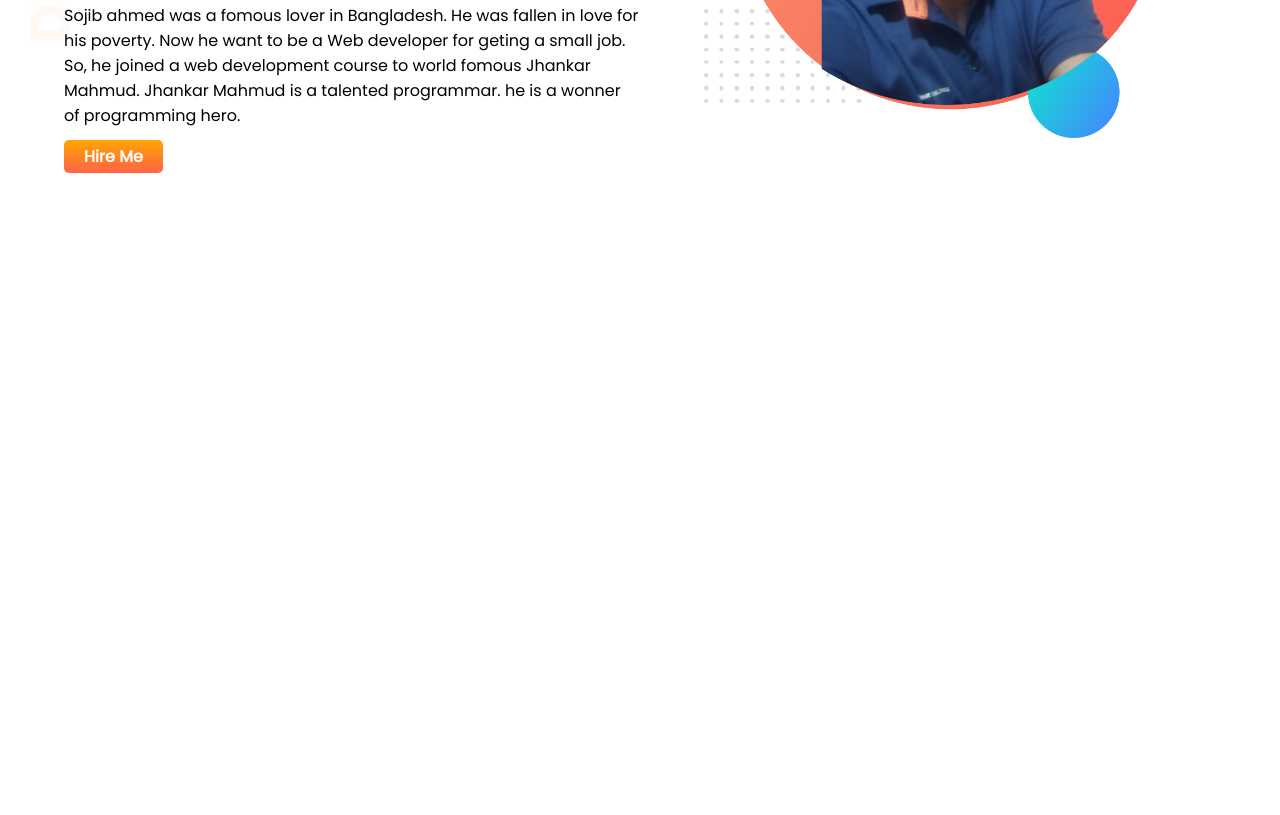
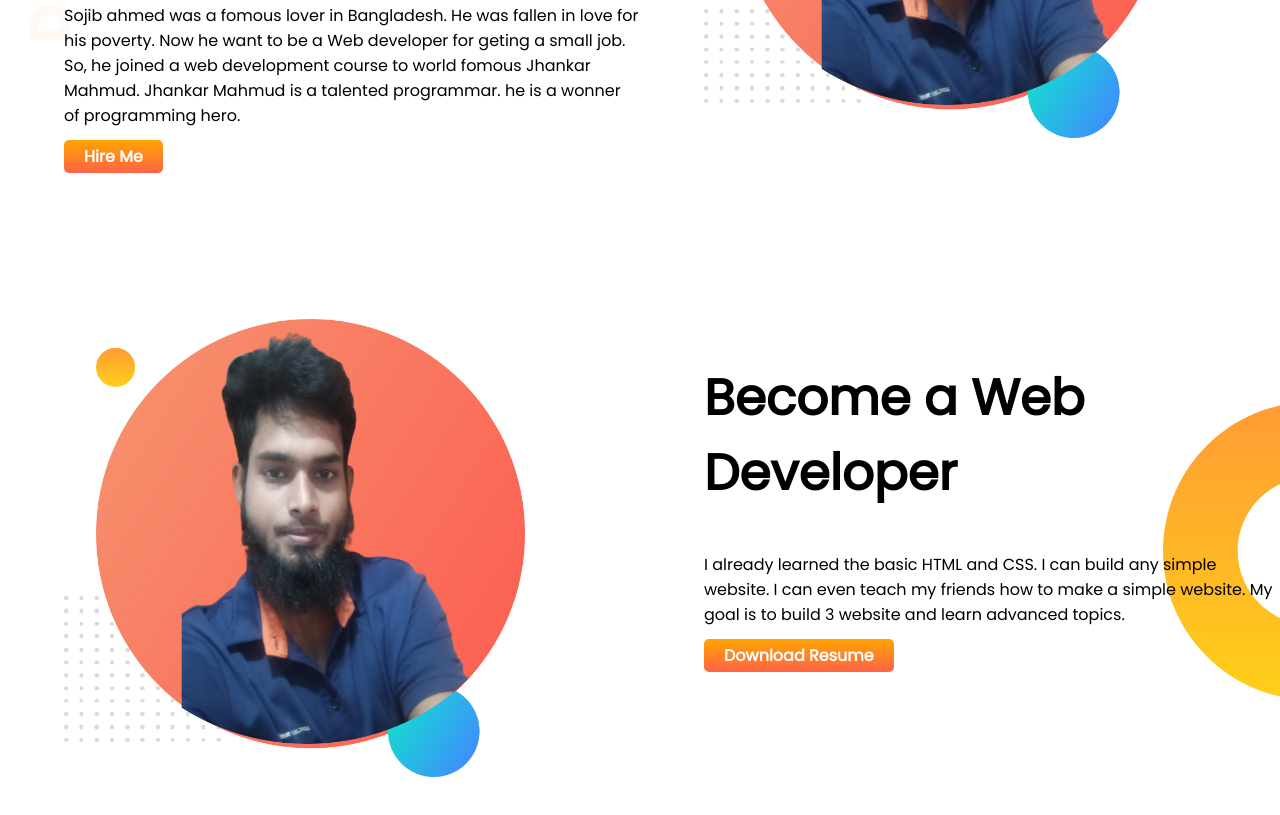
Before and after one commit to Sojibislam2/developer-portfolio, a plain HTML site: page index.html in a window 1280 px wide. Shown: the part 319-1134 px from the top of the page. Before the commit the page ends 800 px from the top, so only its background shows below. Drawn offline with Linux system fonts and the light colour scheme.

Commit message:
added another section

```diff
--- a/index.html
+++ b/index.html
@@ -28,6 +28,19 @@
             <img src="images/my-bg.png" alt="loading">
         </div>
     </section>
+    <section class="big-dream">
+        <div class="half-width">
+            <img src="images/my-bg.png" alt="">
+        </div>
+        <div class="half-width">
+            <h1>Become a Web Developer</h1>
+            <p>I already learned the basic HTML and CSS. I can build any simple website. I can even teach my friends how
+                to make a simple website. My goal is to build 3 website and learn advanced topics.</p>
+            <a class="link-button" target="-blank"
+                href="https://www.fiverr.com/users/sojib2580/seller_dashboard">Download Resume</a>
+        </div>
+
+    </section>
 </body>
 
 </html>
--- a/style.css
+++ b/style.css
@@ -10,6 +10,7 @@ h1{
 }
 section{
     display: flex;
+    margin-bottom: 150px;
 }
 .half-width{
 width: 50%;
@@ -30,3 +31,8 @@ width: 80%;
     background-image: url(images/top-banner.png);
     background-repeat: no-repeat;
 }
+.big-dream{
+    background-image: url(images/a1.png);
+    background-repeat: no-repeat;
+    background-position: right;
+}
```
